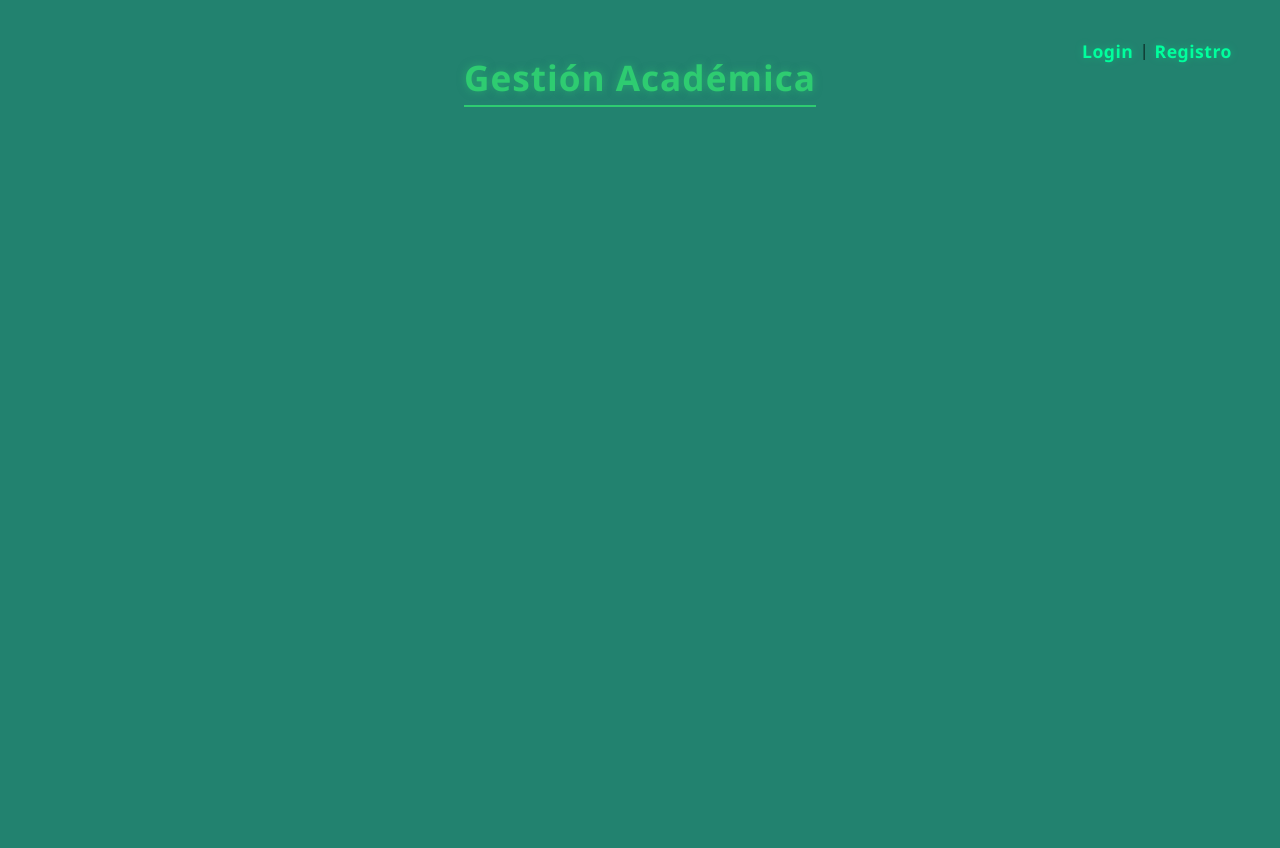
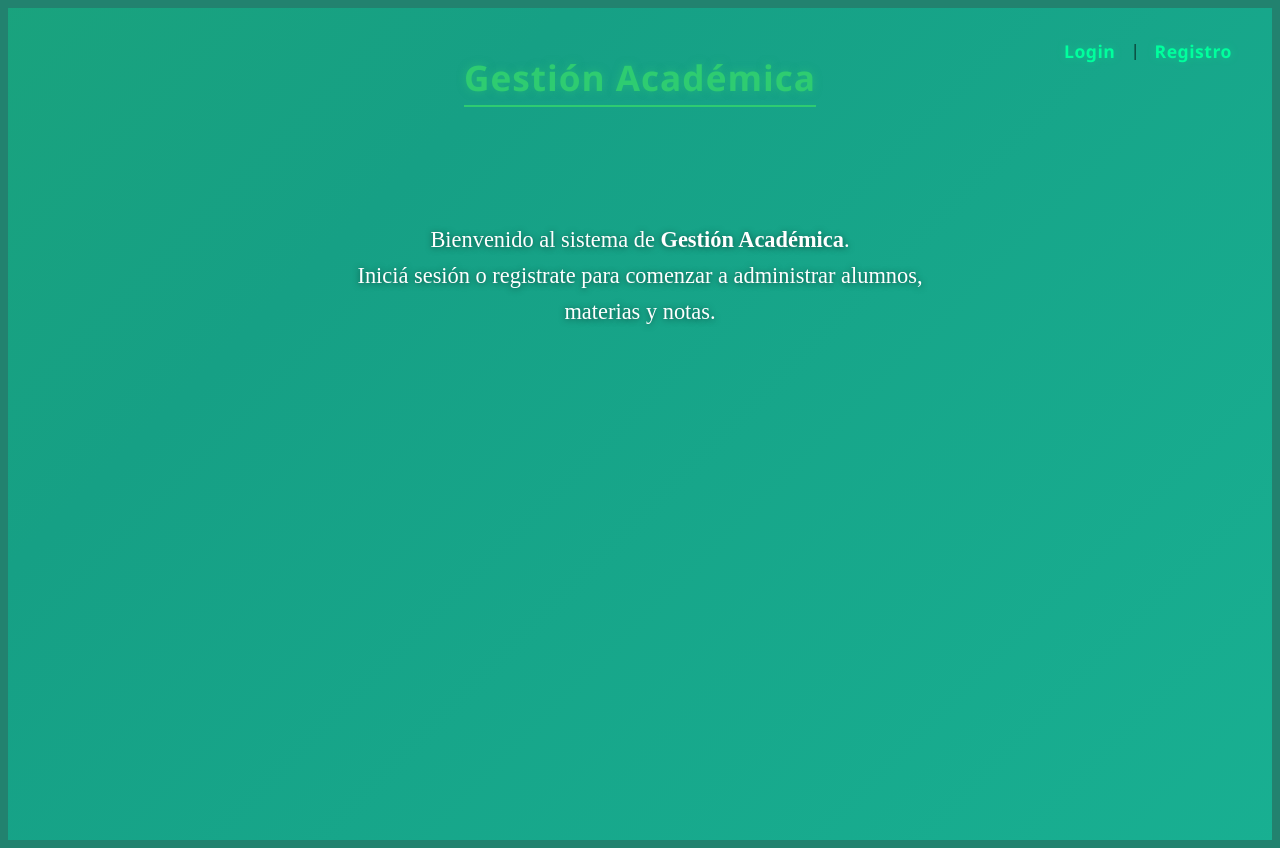
Before and after one commit to KevinLlabot/TP3-PROG-IV-2025, a React (Vite) app in the folder Frontend/: page / in a window 1280 px wide. Before the commit the page ends 800 px from the top, so only its background shows below. Built offline with nearby package versions, Linux system fonts and the light colour scheme.

Commit message:
Modificaciones en frontend app.jsx y estylos

```diff
--- a/Frontend/src/App.css
+++ b/Frontend/src/App.css
@@ -554,3 +554,42 @@ button.delete:hover {
   color: #7affc8;
   text-shadow: 0 0 10px #00ff9d;
 }
+
+.fondo-normal {
+  background-color: #247565;
+}
+
+/* fondo animado */
+
+.fondo-animado {
+  background: linear-gradient(-45deg, #1abc9c, #16a085, #27ae60, #2ecc71);
+  background-size: 400% 400%;
+  animation: fondoAnimado 12s ease infinite;
+  transition: background 0.8s ease;
+}
+
+@keyframes fondoAnimado {
+  0% { background-position: 0% 50%; }
+  50% { background-position: 100% 50%; }
+  100% { background-position: 0% 50%; }
+}
+
+.titulo-animado {
+  animation: aparecer 1s ease-out;
+}
+
+.texto-bienvenida {
+  text-align: center;
+  color: white;
+  text-shadow: 0 1px 6px rgba(0, 0, 0, 0.5);
+  font-size: 1.4rem;
+  line-height: 1.6;
+  max-width: 600px;
+  margin: 100px auto 0 auto;
+  animation: aparecer 1.2s ease-out;
+}
+
+@keyframes aparecer {
+  0% { opacity: 0; transform: scale(0.95); }
+  100% { opacity: 1; transform: scale(1); }
+}
--- a/Frontend/src/App.jsx
+++ b/Frontend/src/App.jsx
@@ -1,13 +1,23 @@
-import { Link, Outlet } from 'react-router-dom';
+import { Link, Outlet, useLocation, useNavigate } from 'react-router-dom';
 import { useAuth } from './auth/AuthContext.jsx';
 import './App.css';
 
 export default function App() {
   const { user, logout } = useAuth();
+  const location = useLocation();
+  const navigate = useNavigate();
+
+  const enLogin = location.pathname === '/login';
+  const enRegister = location.pathname === '/register';
+  const enAuth = enLogin || enRegister;
+  const mostrarBienvenida = !user && !enAuth;
 
   return (
-    <div style={{ maxWidth: 900, margin: '0 auto', padding: 16 }}>
-
+    <div
+      className={mostrarBienvenida ? 'fondo-animado' : 'fondo-normal'}
+      style={{ minHeight: '100vh', padding: 16 }}
+    >
+      <div style={{ maxWidth: 900, margin: '0 auto' }}>
         <header
           style={{
             display: 'flex',
@@ -19,23 +29,15 @@ export default function App() {
           }}
         >
           <h2
+            className={mostrarBienvenida ? 'titulo-animado' : ''}
             style={{
               color: '#2ecc71',
               fontWeight: 'bold',
               fontFamily: '"Segoe UI", Arial, sans-serif',
               letterSpacing: '1px',
-            textShadow: '0 0 8px rgba(46, 204, 113, 0.5)',
-            transition: 'transform 0.3s ease, text-shadow 0.3s ease',
               borderBottom: '2px solid #2ecc71',
               paddingBottom: 4,
-          }}
-          onMouseEnter={(e) => {
-            e.target.style.transform = 'scale(1.05)';
-            e.target.style.textShadow = '0 0 15px rgba(46, 204, 113, 0.8)';
-          }}
-          onMouseLeave={(e) => {
-            e.target.style.transform = 'scale(1)';
-            e.target.style.textShadow = '0 0 8px rgba(46, 204, 113, 0.5)';
+              textShadow: '0 0 8px rgba(46, 204, 113, 0.5)',
             }}
           >
             Gestión Académica
@@ -49,10 +51,10 @@ export default function App() {
             </nav>
           )}
 
-        {/* 🔹 Saludo fijo arriba a la derecha */}
+          {/* 🔹 Zona superior derecha */}
           <div
             style={{
-            position: 'fixed', // se fija al borde de la ventana, no al header
+              position: 'fixed',
               top: 20,
               right: 40,
               display: 'flex',
@@ -92,16 +94,63 @@ export default function App() {
                 </button>
               </>
             ) : (
-            <nav className="auth-links">
+              <nav className="auth-links" style={{ display: 'flex', gap: 10 }}>
+                {enLogin ? (
+                  <>
+                    <Link to="/register">Registro</Link>
+                    <button
+                      onClick={() => navigate('/')}
+                      style={{
+                        background: 'transparent',
+                        border: '1px solid #2ecc71',
+                        color: '#2ecc71',
+                        borderRadius: 6,
+                        padding: '2px 8px',
+                        cursor: 'pointer',
+                      }}
+                    >
+                      Volver
+                    </button>
+                  </>
+                ) : enRegister ? (
+                  <>
                     <Link to="/login">Login</Link>
-              {' | '}
-              <Link to="/register">Registro</Link>
+                    <button
+                      onClick={() => navigate('/')}
+                      style={{
+                        background: 'transparent',
+                        border: '1px solid #2ecc71',
+                        color: '#2ecc71',
+                        borderRadius: 6,
+                        padding: '2px 8px',
+                        cursor: 'pointer',
+                      }}
+                    >
+                      Volver
+                    </button>
+                  </>
+                ) : (
+                  <>
+                    <Link to="/login">Login</Link> | <Link to="/register">Registro</Link>
+                  </>
+                )}
               </nav>
             )}
           </div>
         </header>
 
+        {/* 🔸 Texto de bienvenida */}
+        {mostrarBienvenida && (
+          <div className="texto-bienvenida">
+            <p>
+              Bienvenido al sistema de <strong>Gestión Académica</strong>.<br />
+              Iniciá sesión o registrate para comenzar a administrar alumnos, materias y notas.
+            </p>
+          </div>
+        )}
+
         <Outlet />
+      </div>
     </div>
   );
 }
```
Lines whose indentation alone changed are shown as unchanged.
